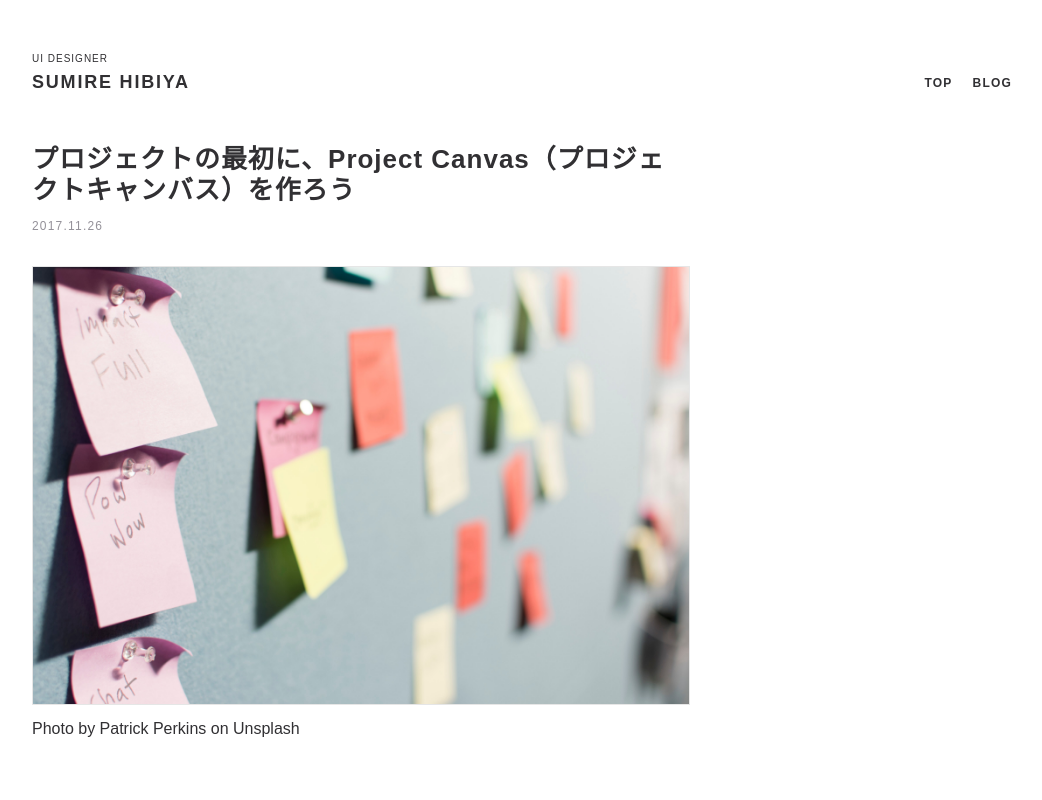
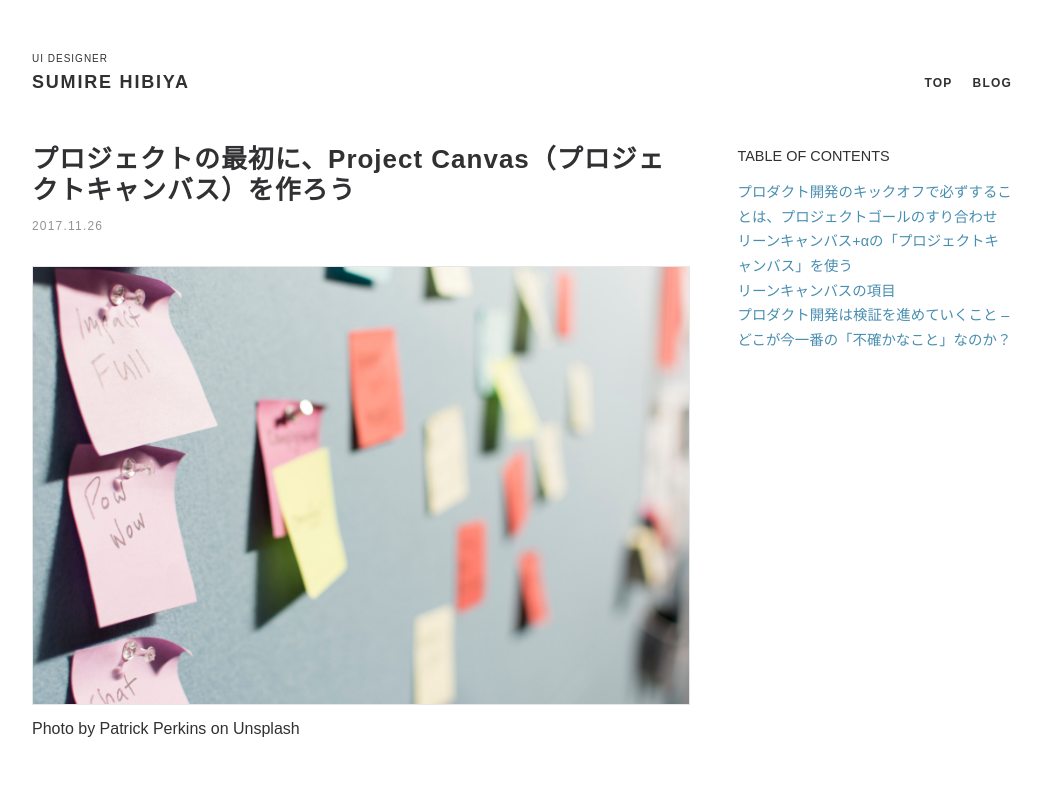
Before and after one commit to yinm/trace-portfolio, a React (Create React App) app: page / in a window 1280 px wide. Shown: the top 800 px of the page, without its empty margins (118-1160 px from the left). Built offline with nearby package versions, Linux system fonts and the light colour scheme; the HTML template or start-up script is replaced by a standard one.

Commit message:
Add HTML of TOC

```diff
--- a/src/App.js
+++ b/src/App.js
@@ -1,6 +1,7 @@
 import React, { Component } from 'react';
 import { Header } from './components/Header'
 import { Article } from './components/Article'
+import { TableOfContents } from './components/TableOfContents'
 import { Footer } from './components/Footer'
 
 import './App.css';
@@ -12,6 +13,11 @@ class App extends Component {
         <Header/>
         <div className="l-blog__wrapper">
           <Article />
+          <div className="l-blog__sub p-blogSidebar">
+            <div className="p-blogSidebar__outer" style={{ position: 'relative', top: '0px' }}>
+              <TableOfContents/>
+            </div>
+          </div>
         </div>
         <Footer/>
       </div>
--- a/src/components/Article/index.js
+++ b/src/components/Article/index.js
@@ -16,7 +16,7 @@ export class Article extends Component {
              Photo by Patrick Perkins on Unsplash
           </p>
 
-          <h1>プロダクト開発のキックオフで必ずすることは、プロジェクトゴールのすり合わせ</h1>
+          <h1 id="プロダクト開発のキックオフで必ずすることは、プロジェクトゴールのすり合わせ">プロダクト開発のキックオフで必ずすることは、プロジェクトゴールのすり合わせ</h1>
           <p>
             UIデザイン案件のオリエンやキックオフに参加する時、実際にそのプロジェクトに入るかどうか関係なく、必ず最初の打ち合わせでそのプロジェクトのゴールをクライアントとすり合わせるようにしています。当たり前ですが…その当たり前が大事…！
           </p>
@@ -43,7 +43,7 @@ export class Article extends Component {
           </ul>
           <p>とか、そういう良いことがあるなーと思っています。</p>
 
-          <h1>リーンキャンバス+αの「プロジェクトキャンバス」を使う</h1>
+          <h1 id="リーンキャンバス+αの「プロジェクトキャンバス」を使う">リーンキャンバス+αの「プロジェクトキャンバス」を使う</h1>
           <p>
             <a href="/projectCanvas_01-a46eb09b.png">
               <img src="/projectCanvas_01-a46eb09b.png" alt="プロジェクトキャンバス" />
@@ -56,7 +56,7 @@ export class Article extends Component {
             がやっていたことを真似しています。🙏
           </p>
           <p>とはいえ、最初に埋めるのはリーンキャンバスの内容なので、それを先に見ていきましょう🙋</p>
-          <h3>リーンキャンバスの項目</h3>
+          <h3 id="リーンキャンバスの項目">リーンキャンバスの項目</h3>
           <p>
             プロダクトやチームによって埋めやすい場所が変わると思うので、
             <strong>埋めやすい場所から埋めていく</strong>
@@ -73,7 +73,7 @@ export class Article extends Component {
             Keynoteで作ることもありますが、Slackに貼っつけておきたいので大体スプレッドシートで作ります。
             <a href="#">フォーマットはこちら</a>
           </p>
-          <h3>プロダクト開発は検証を進めていくこと – どこが今一番の「不確かなこと」なのか？</h3>
+          <h3 id="プロダクト開発は検証を進めていくこと – どこが今一番の「不確かなこと」なのか？">プロダクト開発は検証を進めていくこと – どこが今一番の「不確かなこと」なのか？</h3>
           <p>
             リーンキャンバスを活用した仮説検証の考え方はUmadaさんのこちらのスライドがとっても分かりやすいです。前職でも何度も共有しました。
           </p>
--- /dev/null
+++ b/src/components/TableOfContents/index.js
@@ -0,0 +1,29 @@
+import React, { Component } from 'react'
+
+export class TableOfContents extends Component {
+  render() {
+    return (
+      <div className="p-blogSideBar__block p-blogToc">
+        <p className="c-heading__sub">
+          TABLE OF CONTENTS
+        </p>
+        <ul className="p-blogToc__wrapper">
+          <li>
+            <a href="プロダクト開発のキックオフで必ずすることは、プロジェクトゴールのすり合わせ">プロダクト開発のキックオフで必ずすることは、プロジェクトゴールのすり合わせ</a>
+          </li>
+          <li>
+            <a href="リーンキャンバス+αの「プロジェクトキャンバス」を使う">リーンキャンバス+αの「プロジェクトキャンバス」を使う</a>
+            <ul>
+              <li>
+                <a href="リーンキャンバスの項目">リーンキャンバスの項目</a>
+              </li>
+              <li>
+                <a href="プロダクト開発は検証を進めていくこと – どこが今一番の「不確かなこと」なのか？">プロダクト開発は検証を進めていくこと – どこが今一番の「不確かなこと」なのか？</a>
+              </li>
+            </ul>
+          </li>
+        </ul>
+      </div>
+    )
+  }
+}
```
